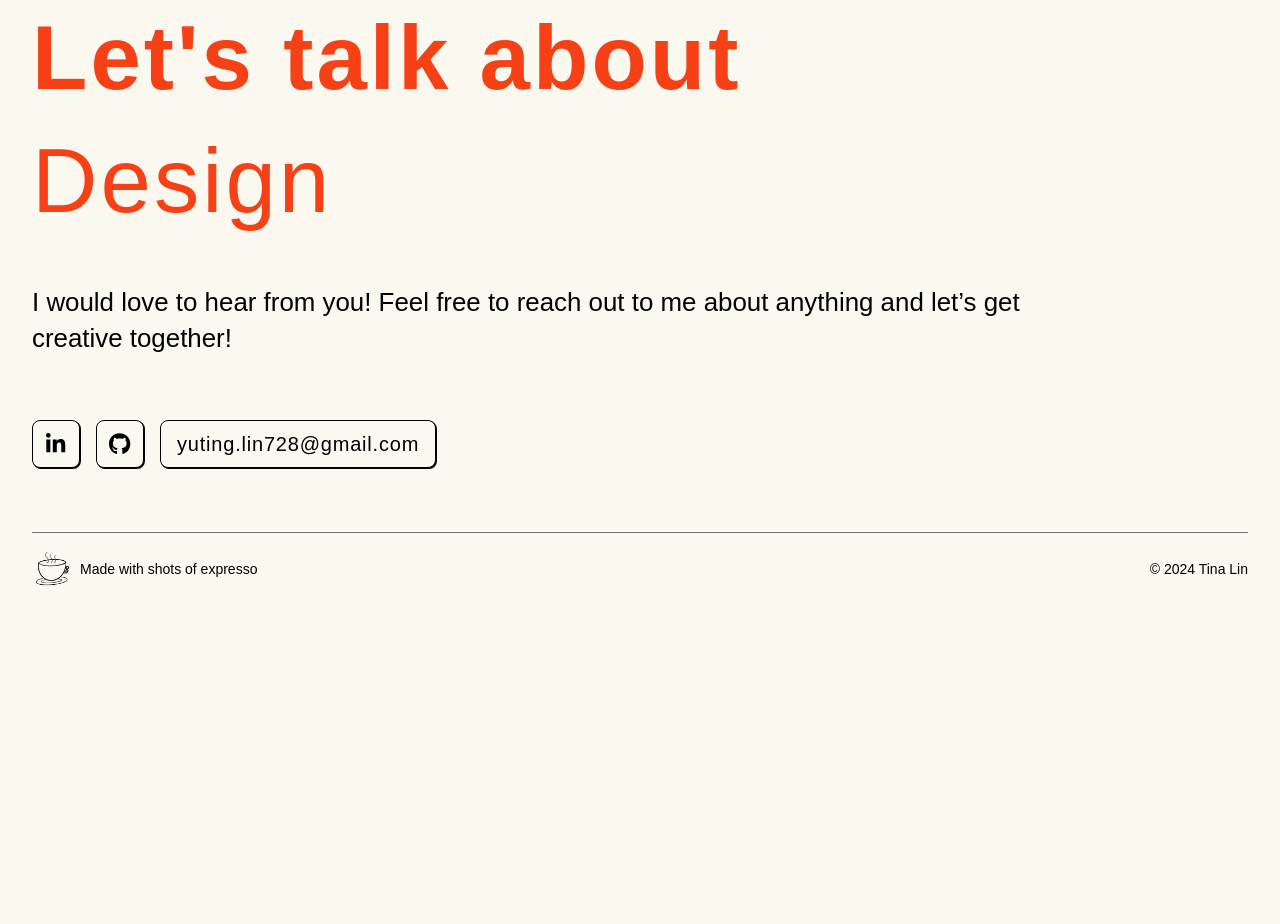
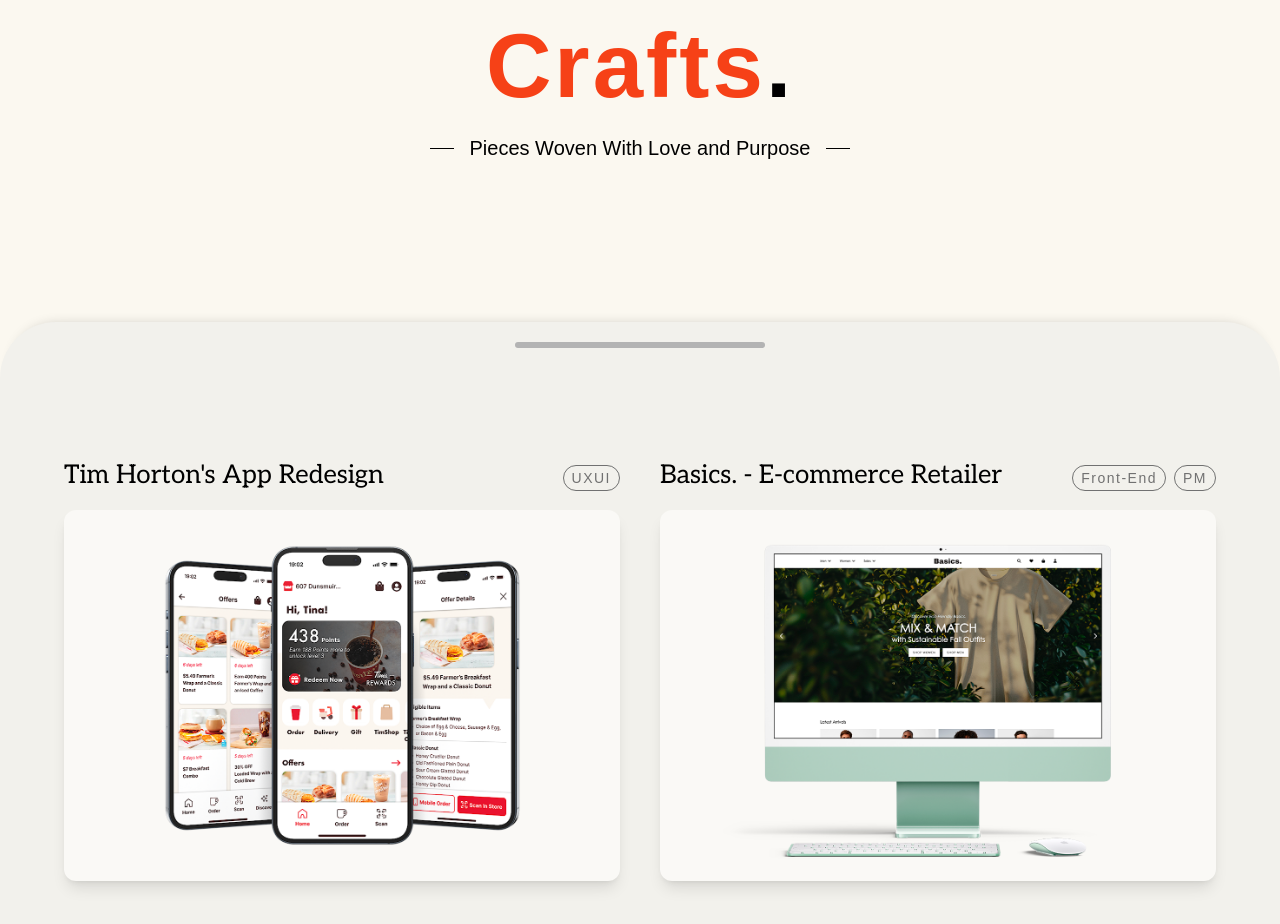
Before and after one commit to tinalin728/TinaLin_portfolio, a React (Vite) app in the folder portfolio/: page /crafts in a window 1280 px wide. Shown: the part 220-1144 px from the top of the page. Before the commit the page ends 825 px from the top, so only its background shows below. Built offline with nearby package versions, Linux system fonts and the light colour scheme; a web font is replaced by a local one.

Commit message:
extract reusable ui

```diff
--- a/portfolio/src/components/CraftCard.jsx
+++ b/portfolio/src/components/CraftCard.jsx
@@ -5,8 +5,8 @@
 
     return (
         <>
-            <Link to={`/crafts/${id}`} className='groups'>
-                <div className='flex flex-col gap-1 mb-2 md:flex-row md:items-center md:justify-between md:mb-4'>
+            <Link to={`/crafts/${id}`} className='group'>
+                <div className='flex flex-col gap-1 mb-2 md:flex-row md:items-start md:justify-between md:mb-4'>
                     <h5 className='group-hover:text-orange transition-all duration-300 ease-in'>{title}</h5>
                     <div className='flex gap-2 mb-2 lg:mb-0'>
                         {skills.map((skill, index) => (
--- /dev/null
+++ b/portfolio/src/components/CraftGrid.jsx
@@ -0,0 +1,18 @@
+import React from 'react'
+import CraftCard from './CraftCard'
+
+export default function CraftGrid({ crafts }) {
+    return (
+        <div className='grid grid-col-1 lg:grid-cols-2 gap-[4rem] md:gap-4 lg:gap-10'>
+            {crafts.map((craft) => (
+                <CraftCard
+                    key={craft.id}
+                    id={craft.id}
+                    title={craft.title}
+                    img={craft.img}
+                    skills={craft.skills}
+                />
+            ))}
+        </div>
+    )
+}
--- /dev/null
+++ b/portfolio/src/components/PageHero.jsx
@@ -0,0 +1,19 @@
+import React from 'react'
+
+function PageHero({ header, tagline }) {
+    return (
+        <div className='mt-[8rem] mb-[11rem]'>
+            <div className='text-center'>
+                <h2 className='font-craftwork font-extrabold text-orange'>{header}<span className='text-black'>.</span></h2>
+
+                <div className='flex justify-center items-center gap-4'>
+                    <div className='h-[.5px] w-6 bg-black'></div>
+                    <p>{tagline}</p>
+                    <div className='h-[.5px] w-6 bg-black'></div>
+                </div>
+            </div>
+        </div>
+    )
+}
+
+export default PageHero
--- /dev/null
+++ b/portfolio/src/components/SectionContainer.jsx
@@ -0,0 +1,17 @@
+import React from 'react'
+
+function SectionContainer({ children }) {
+    return (
+        <section className='relative -mt-2 md:-mt-4 bg-light-grey-bg h-full rounded-2xl lg:rounded-[3.5rem] shadow-[0_-10px_14px_-15px_rgba(0,0,0,0.3),0_10px_14px_-15px_rgba(0,0,0,0.3)]'>
+            <div className='w-full inline-flex justify-center items-center absolute top-1'>
+                <div className='bg-light-grey w-[150px] h-[6px] md:w-[180px] lg:w-[250px] rounded-full mt-4'> </div>
+            </div>
+
+            <div className="max-w-container py-4 lg:py-[5rem]">
+                {children}
+            </div>
+        </section>
+    )
+}
+
+export default SectionContainer
--- a/portfolio/src/index.css
+++ b/portfolio/src/index.css
@@ -58,10 +58,20 @@
         @apply bg-light-yellow-bg
     }
 
+    section {
+        @apply py-14
+    }
+
     .max-w-container {
         max-width: 85rem;
         margin: 0 auto;
         padding: 0 2rem;
+    }
+
+    @media (min-width: 768px) {
+        .max-w-container {
+            padding: 0 4rem;
+        }
     }
 }
 
--- a/portfolio/src/pages/Crafts.jsx
+++ b/portfolio/src/pages/Crafts.jsx
@@ -1,10 +1,30 @@
-import React from 'react'
+import React, { useState, useEffect } from 'react'
+import SectionContainer from '../components/SectionContainer'
+import CraftGrid from '../components/CraftGrid'
+import PageHero from '../components/PageHero'
 
 function Crafts() {
+    const [crafts, setCrafts] = useState([])
+    useEffect(() => {
+        fetch('/data.json')
+            .then(response => response.json())
+            .then(data => {
+                const { crafts } = data;
+                setCrafts(crafts);
+            });
+    }, [])
+
     return (
-        <div>
-            crafts
-        </div>
+        <>
+            <PageHero
+                header='Crafts'
+                tagline='Pieces Woven With Love and Purpose'
+            />
+
+            <SectionContainer>
+                <CraftGrid crafts={crafts} />
+            </SectionContainer>
+        </>
     )
 }
 
--- a/portfolio/src/pages/home/Home.jsx
+++ b/portfolio/src/pages/home/Home.jsx
@@ -8,8 +8,10 @@
 import mockup from '../../assets/images/mockup-Tim_Hortons.png'
 import mockup2 from '../../assets/images/mockup-basics.png'
 import AboutCard from '../../components/AboutCard';
+import SectionContainer from '../../components/SectionContainer';
 import CraftCard from '../../components/CraftCard';
 import arrow from '../../assets/images/arrow.svg';
+import CraftGrid from '../../components/CraftGrid';
 
 function Home() {
 
@@ -64,9 +66,8 @@
 
     return (
         <>
-            <section className='overflow-hidden'>
-                <div className="max-w-container  min-h-[85vh] flex flex-col justify-between">
-
+            <section className='pb-0'>
+                <div className="max-w-container min-h-[85vh] flex flex-col justify-between">
                     <div className='flex flex-col justify-center items-center md:items-end py-[5rem] pr-4'>
                         <div className='relative'>
                             <p className='text-center font-aleo'>Based in <span className='block'>Vancouver</span> </p>
@@ -108,15 +109,11 @@
                 </div>
             </section>
 
-            <section className='bg-light-grey-bg h-full rounded-t-2xl lg:rounded-t-[8%] shadow-[0_-10px_14px_-15px_rgba(0,0,0,0.3)] -mt-2 md:-mt-4 pb-16'>
-                <div className='w-full inline-flex justify-center items-center'>
-                    <div className='bg-light-grey w-[150px] h-[6px] md:w-[180px] lg:w-[250px] rounded-full mt-4'> </div>
-                </div>
-
-                <div className="max-w-container">
-                    <div className='text-center py-[5rem]'>
+            <SectionContainer>
+                <section>
+                    <div className='text-center pb-[5rem]'>
                         <div className='inline-block'>
-                            <span className='font-roundo font-roundo-semibold tracking-[2px] text-orange uppercase'>Lin's Toolkit</span>
+                            <span className='font-roundo-semibold tracking-[2px] text-orange uppercase'>Lin's Toolkit</span>
                         </div>
                         <h3>What I Do.</h3>
                     </div>
@@ -135,32 +132,18 @@
                     <div className='text-center mt-10 w-full border border-dark-grey py-4 rounded-xl lg:mt-16'>
                         <Link to="/about" className='font-roundo text-base lg:tracking-[2px]'>More About Me</Link>
                     </div>
+                </section>
 
-                </div>
-            </section >
 
-            <section className='bg-light-grey-bg pb-16 rounded-b-2xl lg:rounded-b-[8%] shadow-[0_10px_14px_-15px_rgba(0,0,0,0.3)]'>
-                <div className="max-w-container">
-
-                    <div className='text-center pt-16 pb-8 md:pb-14 lg:pb-16'>
+                <section>
+                    <div className='text-center pb-8 md:pb-14 lg:pb-16'>
                         <div className='inline-block'>
-                            <span className='font-roundo font-roundo-semibold tracking-[2px] text-orange uppercase'>Linspired</span>
+                            <span className='font-roundo-semibold tracking-[2px] text-orange uppercase'>Linspired</span>
                         </div>
                         <h3>Featured Crafts.</h3>
                     </div>
 
-                    <div className='grid grid-col-1 lg:grid-cols-2 gap-[4rem] md:gap-4 lg:gap-10'>
-                        {crafts.slice(0, 2).map((craft) => (
-
-                            <CraftCard
-                                key={craft.id}
-                                id={craft.id}
-                                title={craft.title}
-                                img={craft.img}
-                                skills={craft.skills}
-                            />
-                        ))}
-                    </div>
+                    <CraftGrid crafts={crafts.slice(0, 2)} />
 
                     <div className="flex justify-center">
                         <div className='inline-flex gap-4 justify-center items-center mx-auto mt-10 border border-black py-3 px-8 rounded-full  lg:mt-16 group'>
@@ -170,8 +153,10 @@
                             </div>
                         </div>
                     </div>
-                </div>
-            </section>
+                </section>
+
+
+            </SectionContainer>
 
         </>
     )
```
